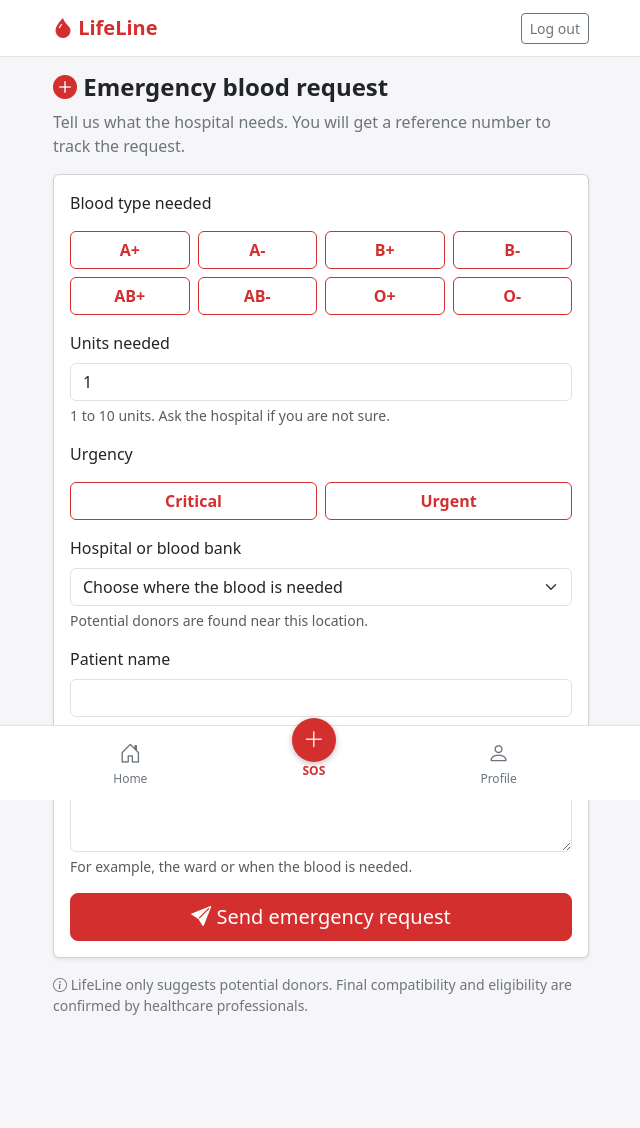
After one commit to KentQuizada/LifeLine, a Laravel app: page /requests/new in a window 1280 px wide. The commit adds this page. Shown: the whole page, without its empty margins (319-959 px from the left). Run offline with Laravel 12, Linux system fonts and the light colour scheme; a user stored in the database is signed in; tables that the repository leaves empty hold one stand-in row (values such as "Sample post").

Commit message:
feat(requests): add SOS request form, request sent screen and SOS tab
Co-Authored-By: Claude Opus 5.5 <noreply@anthropic.com>

```diff
--- /dev/null
+++ b/lifeline/app/Http/Controllers/BloodRequestController.php
@@ -0,0 +1,49 @@
+<?php
+
+namespace App\Http\Controllers;
+
+use App\Models\BloodRequest;
+use App\Models\Donor;
+use App\Models\Hospital;
+use Illuminate\Http\RedirectResponse;
+use Illuminate\Http\Request;
+use Illuminate\Validation\Rule;
+use Illuminate\View\View;
+
+/** Emergency blood requests made by a signed-in donor or requester (design D1, D2). */
+class BloodRequestController extends Controller
+{
+    public function create(): View
+    {
+        return view('requests.create', [
+            'hospitals' => Hospital::orderBy('name')->get(['id', 'name']),
+            'bloodTypes' => Donor::BLOOD_TYPES,
+        ]);
+    }
+
+    public function store(Request $request): RedirectResponse
+    {
+        $details = $request->validate([
+            'patient_name' => ['required', 'string', 'max:150'],
+            'blood_type' => ['required', Rule::in(Donor::BLOOD_TYPES)],
+            'units' => ['required', 'integer', 'between:1,10'],
+            'urgency' => ['required', Rule::in(['critical', 'urgent'])],
+            'hospital_id' => ['required', 'integer', 'exists:hospitals,id'],
+            'notes' => ['nullable', 'string', 'max:500'],
+        ]);
+
+        $bloodRequest = BloodRequest::submit($request->user(), $details);
+
+        return redirect()->route('requests.show', $bloodRequest->id)->with('submitted', true);
+    }
+
+    public function show(Request $request, int $bloodRequest): View
+    {
+        // Looked up through the user's own requests, so other people's ids give 404.
+        $record = $request->user()->bloodRequests()
+            ->with(['hospital', 'history' => fn ($query) => $query->orderBy('id')])
+            ->findOrFail($bloodRequest);
+
+        return view('requests.show', ['bloodRequest' => $record]);
+    }
+}
--- a/lifeline/public/css/lifeline.css
+++ b/lifeline/public/css/lifeline.css
@@ -147,3 +147,26 @@ body {
     background: #fdecea;
     color: var(--ll-red);
 }
+
+/* SOS: the raised red centre tab from the design. */
+.ll-bottom-nav .ll-sos .bi {
+    display: flex;
+    align-items: center;
+    justify-content: center;
+    width: 2.75rem;
+    height: 2.75rem;
+    margin-top: -1.25rem;
+    border-radius: 50%;
+    background: var(--ll-red);
+    color: #fff;
+    box-shadow: 0 2px 6px rgba(0, 0, 0, 0.25);
+}
+
+/* Reference number on the request sent screen (D2). */
+.ll-reference {
+    font-family: var(--bs-font-monospace);
+    font-size: 1.5rem;
+    font-weight: 700;
+    letter-spacing: 0.05em;
+    user-select: all;
+}
--- a/lifeline/resources/views/home.blade.php
+++ b/lifeline/resources/views/home.blade.php
@@ -33,6 +33,10 @@
         @endif
     </section>
 
+    <a href="{{ route('requests.create') }}" class="btn btn-primary btn-lg w-100 mb-3">
+        <i class="bi bi-plus-circle-fill" aria-hidden="true"></i> Emergency request
+    </a>
+
     @if ($donor)
         @include('partials.availability-card')
 
--- a/lifeline/resources/views/partials/bottom-nav.blade.php
+++ b/lifeline/resources/views/partials/bottom-nav.blade.php
@@ -4,7 +4,7 @@
     $tabs = [
         ['route' => 'home', 'label' => 'Home', 'icon' => 'bi-house-door'],
         ['route' => 'map', 'label' => 'Map', 'icon' => 'bi-geo-alt'],
-        ['route' => 'requests.create', 'label' => 'SOS', 'icon' => 'bi-plus-circle'],
+        ['route' => 'requests.create', 'label' => 'SOS', 'icon' => 'bi-plus-lg', 'class' => 'll-sos'],
         ['route' => 'alerts.index', 'label' => 'Alerts', 'icon' => 'bi-bell'],
         ['route' => 'profile.show', 'label' => 'Profile', 'icon' => 'bi-person'],
     ];
@@ -15,7 +15,7 @@
             @if (Route::has($tab['route']))
                 @php($isActive = request()->routeIs($tab['route']))
                 <li class="nav-item">
-                    <a href="{{ route($tab['route']) }}" class="nav-link {{ $isActive ? 'active' : '' }}"
+                    <a href="{{ route($tab['route']) }}" class="nav-link {{ $tab['class'] ?? '' }} {{ $isActive ? 'active' : '' }}"
                        @if ($isActive) aria-current="page" @endif>
                         <i class="bi {{ $tab['icon'] }}" aria-hidden="true"></i>
                         {{ $tab['label'] }}
--- /dev/null
+++ b/lifeline/resources/views/requests/create.blade.php
@@ -0,0 +1,91 @@
+@extends('layouts.app')
+
+@section('title', 'Emergency request')
+
+@section('content')
+    <h1 class="h4 fw-bold"><i class="bi bi-plus-circle-fill text-brand" aria-hidden="true"></i> Emergency blood request</h1>
+    <p class="text-secondary">Tell us what the hospital needs. You will get a reference number to track the request.</p>
+
+    <form method="POST" action="{{ route('requests.store') }}" class="card card-body shadow-sm mb-3">
+        @csrf
+
+        <fieldset class="mb-3">
+            <legend class="form-label fs-6">Blood type needed</legend>
+            <div class="row g-2">
+                @foreach ($bloodTypes as $type)
+                    <div class="col-3">
+                        <input type="radio" class="btn-check" name="blood_type" id="blood_type_{{ $loop->index }}"
+                               value="{{ $type }}" required @checked(old('blood_type') === $type)>
+                        <label class="btn btn-outline-primary w-100 fw-bold" for="blood_type_{{ $loop->index }}">{{ $type }}</label>
+                    </div>
+                @endforeach
+            </div>
+            @error('blood_type')<div class="text-danger small mt-1">{{ $message }}</div>@enderror
+        </fieldset>
+
+        <div class="mb-3">
+            <label for="units" class="form-label">Units needed</label>
+            <input id="units" name="units" type="number" min="1" max="10" step="1" required inputmode="numeric"
+                   value="{{ old('units', 1) }}" aria-describedby="units_help"
+                   class="form-control @error('units') is-invalid @enderror">
+            <div id="units_help" class="form-text">1 to 10 units. Ask the hospital if you are not sure.</div>
+            @error('units')<div class="invalid-feedback">{{ $message }}</div>@enderror
+        </div>
+
+        <fieldset class="mb-3">
+            <legend class="form-label fs-6">Urgency</legend>
+            <div class="row g-2">
+                <div class="col-6">
+                    <input type="radio" class="btn-check" name="urgency" id="urgency_critical" value="critical"
+                           required @checked(old('urgency') === 'critical')>
+                    <label class="btn btn-outline-primary w-100 fw-bold" for="urgency_critical">Critical</label>
+                </div>
+                <div class="col-6">
+                    <input type="radio" class="btn-check" name="urgency" id="urgency_urgent" value="urgent"
+                           required @checked(old('urgency') === 'urgent')>
+                    <label class="btn btn-outline-primary w-100 fw-bold" for="urgency_urgent">Urgent</label>
+                </div>
+            </div>
+            @error('urgency')<div class="text-danger small mt-1">{{ $message }}</div>@enderror
+        </fieldset>
+
+        <div class="mb-3">
+            <label for="hospital_id" class="form-label">Hospital or blood bank</label>
+            <select id="hospital_id" name="hospital_id" required aria-describedby="hospital_help"
+                    class="form-select @error('hospital_id') is-invalid @enderror">
+                <option value="">Choose where the blood is needed</option>
+                @foreach ($hospitals as $hospital)
+                    <option value="{{ $hospital->id }}" @selected((string) old('hospital_id') === (string) $hospital->id)>{{ $hospital->name }}</option>
+                @endforeach
+            </select>
+            <div id="hospital_help" class="form-text">Potential donors are found near this location.</div>
+            @error('hospital_id')<div class="invalid-feedback">{{ $message }}</div>@enderror
+        </div>
+
+        <div class="mb-3">
+            <label for="patient_name" class="form-label">Patient name</label>
+            <input id="patient_name" name="patient_name" type="text" maxlength="150" required autocomplete="off"
+                   value="{{ old('patient_name') }}" aria-describedby="patient_help"
+                   class="form-control @error('patient_name') is-invalid @enderror">
+            <div id="patient_help" class="form-text">Never shown on the public tracking page.</div>
+            @error('patient_name')<div class="invalid-feedback">{{ $message }}</div>@enderror
+        </div>
+
+        <div class="mb-3">
+            <label for="notes" class="form-label">Notes (optional)</label>
+            <textarea id="notes" name="notes" rows="2" maxlength="500" aria-describedby="notes_help"
+                      class="form-control @error('notes') is-invalid @enderror">{{ old('notes') }}</textarea>
+            <div id="notes_help" class="form-text">For example, the ward or when the blood is needed.</div>
+            @error('notes')<div class="invalid-feedback">{{ $message }}</div>@enderror
+        </div>
+
+        <button type="submit" class="btn btn-primary btn-lg w-100">
+            <i class="bi bi-send-fill" aria-hidden="true"></i> Send emergency request
+        </button>
+    </form>
+
+    <p class="small text-secondary">
+        <i class="bi bi-info-circle" aria-hidden="true"></i>
+        LifeLine only suggests potential donors. Final compatibility and eligibility are confirmed by healthcare professionals.
+    </p>
+@endsection
--- a/lifeline/routes/web.php
+++ b/lifeline/routes/web.php
@@ -6,6 +6,7 @@ use App\Http\Controllers\Auth\LoginController;
 use App\Http\Controllers\Auth\PasswordResetController;
 use App\Http\Controllers\Auth\RegisterController;
 use App\Http\Controllers\AvailabilityController;
+use App\Http\Controllers\BloodRequestController;
 use App\Http\Controllers\DonationController;
 use App\Http\Controllers\HomeController;
 use App\Http\Controllers\ProfileController;
@@ -53,6 +54,16 @@ Route::middleware(['auth', 'verified', 'role:donor,requester'])->group(function
     Route::get('/profile', [ProfileController::class, 'show'])->name('profile.show');
     Route::get('/profile/edit', [ProfileController::class, 'edit'])->name('profile.edit');
     Route::put('/profile', [ProfileController::class, 'update'])->middleware('throttle:10,1')->name('profile.update');
+
+    Route::get('/requests/new', [BloodRequestController::class, 'create'])->name('requests.create');
+    // The third throttle argument gives this limit its own counter. Without it, Laravel counts every
+    // throttle:x,y route for the same user (or guest IP) together.
+    Route::post('/requests', [BloodRequestController::class, 'store'])
+        ->middleware('throttle:5,10,requests')
+        ->name('requests.store');
+    Route::get('/requests/{bloodRequest}', [BloodRequestController::class, 'show'])
+        ->where('bloodRequest', '[0-9]{1,18}')
+        ->name('requests.show');
 });
 
 Route::middleware(['auth', 'verified', 'role:donor'])->group(function () {
```
Also changed, not shown: lifeline/resources/views/partials/request-status.blade.php (added, +11 -0 lines), lifeline/resources/views/requests/show.blade.php (added, +65 -0 lines), lifeline/tests/Feature/Auth/RoleAccessTest.php (+4 -0 lines), lifeline/tests/Feature/BottomNavTest.php (+10 -1 lines), lifeline/tests/Feature/Requests/SubmitRequestTest.php (added, +159 -0 lines).
